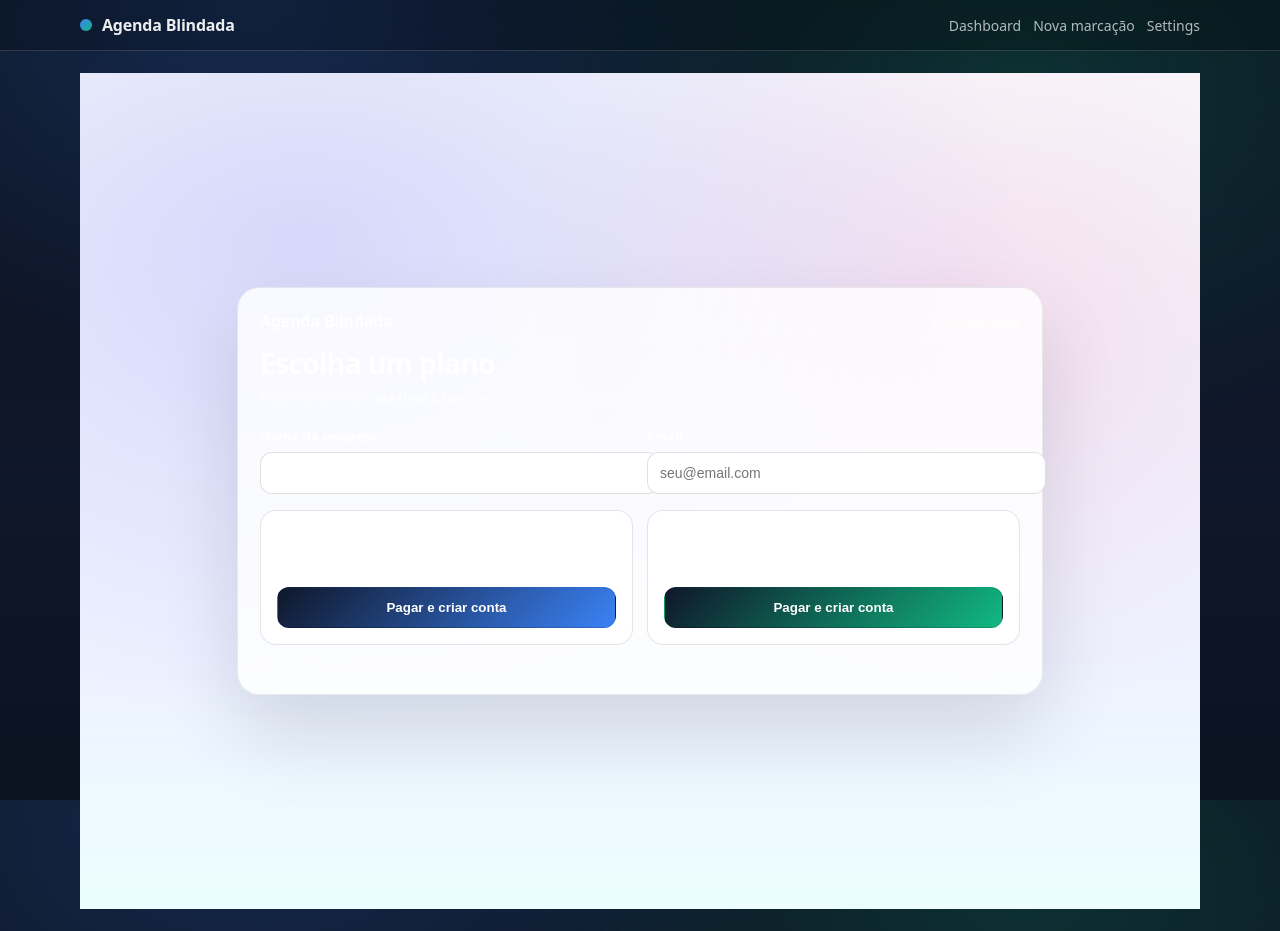
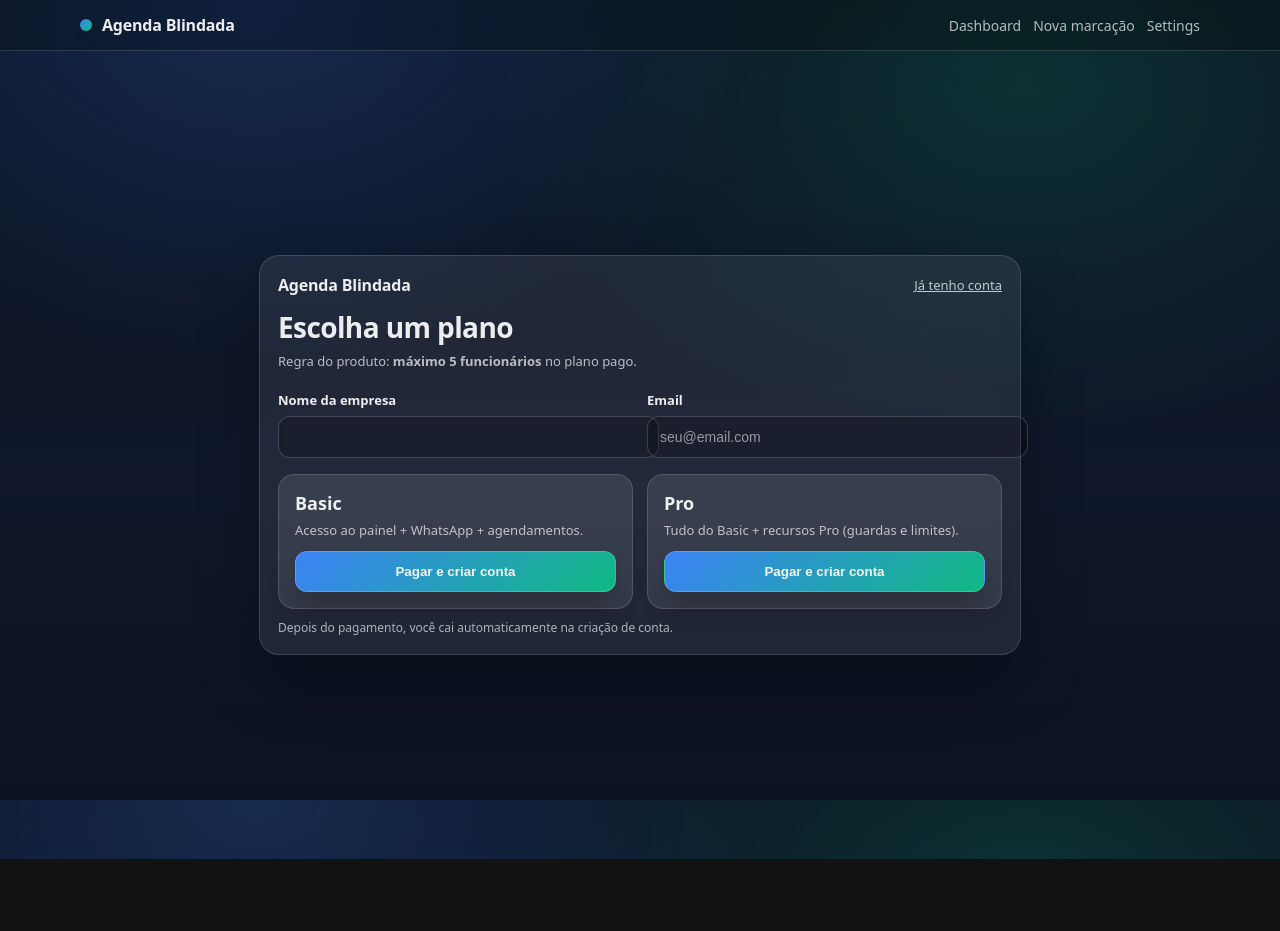
Before and after one commit to carlosleme1978-stack/Agenda-Blindada-MVP, a Next.js app: page /planos in a window 1280 px wide. After the commit the page ends 859 px from the top, so only its background shows below. Built offline with nearby package versions, Linux system fonts and the light colour scheme.

Commit message:
acertos ainda

```diff
--- a/src/app/planos/page.tsx
+++ b/src/app/planos/page.tsx
@@ -33,41 +33,13 @@ export default function PlanosPage() {
     }
   }
 
-  const inputStyle = {
-    width: '100%',
-    padding: '12px 12px',
-    borderRadius: 12,
-    border: '1px solid rgba(2, 6, 23, 0.12)',
-    outline: 'none',
-    fontSize: 14,
-    background: 'rgba(255,255,255,0.95)',
-  } as const;
-
   return (
-    <main
-      style={{
-        minHeight: '100vh',
-        display: 'grid',
-        placeItems: 'center',
-        padding: 18,
-        background:
-          'radial-gradient(1200px 800px at 20% 20%, rgba(99,102,241,0.22), transparent 60%), radial-gradient(900px 700px at 80% 30%, rgba(236,72,153,0.14), transparent 55%), linear-gradient(180deg, #f8fafc 0%, #eef2ff 70%, #ecfeff 100%)',
-      }}
-    >
-      <div
-        style={{
-          width: '100%',
-          maxWidth: 760,
-          borderRadius: 22,
-          border: '1px solid rgba(2,6,23,0.08)',
-          background: 'rgba(255,255,255,0.82)',
-          boxShadow: '0 40px 80px rgba(2,6,23,0.12)',
-          padding: 22,
-        }}
-      >
+    <main style={{ minHeight: 'calc(100vh - 72px)', display: 'grid', placeItems: 'center', padding: 18 }}>
+      <div className="ab-card" style={{ width: '100%', maxWidth: 760 }}>
+        <div className="ab-card-inner">
         <div style={{ display: 'flex', justifyContent: 'space-between', alignItems: 'center' }}>
           <strong style={{ letterSpacing: -0.2 }}>Agenda Blindada</strong>
-          <Link href='/login' style={{ fontSize: 13, opacity: 0.75 }}>
+          <Link href='/login' style={{ fontSize: 13, opacity: 0.8, color: 'var(--text)' }}>
             Já tenho conta
           </Link>
         </div>
@@ -82,12 +54,13 @@ export default function PlanosPage() {
         <div style={{ display: 'grid', gridTemplateColumns: '1fr 1fr', gap: 14 }}>
           <div>
             <label style={{ fontSize: 13, fontWeight: 800 }}>Nome da empresa</label>
-            <input style={{ ...inputStyle, marginTop: 6 }} value={companyName} onChange={(e) => setCompanyName(e.target.value)} />
+            <input className="ab-input" style={{ marginTop: 6 }} value={companyName} onChange={(e) => setCompanyName(e.target.value)} />
           </div>
           <div>
             <label style={{ fontSize: 13, fontWeight: 800 }}>Email</label>
             <input
-              style={{ ...inputStyle, marginTop: 6 }}
+              className="ab-input"
+              style={{ marginTop: 6 }}
               value={email}
               onChange={(e) => setEmail(e.target.value)}
               placeholder='seu@email.com'
@@ -99,45 +72,27 @@ export default function PlanosPage() {
         <div style={{ height: 16 }} />
 
         <div style={{ display: 'grid', gridTemplateColumns: '1fr 1fr', gap: 14 }}>
-          <div style={{ border: '1px solid rgba(2,6,23,0.10)', borderRadius: 16, padding: 16, background: 'rgba(255,255,255,0.9)' }}>
+          <div style={{ border: '1px solid var(--card-border)', borderRadius: 16, padding: 16, background: 'var(--card-bg-strong)' }}>
             <h2 style={{ margin: 0, fontSize: 18 }}>Basic</h2>
             <p style={{ margin: '6px 0 12px', opacity: 0.75, fontSize: 13 }}>Acesso ao painel + WhatsApp + agendamentos.</p>
             <button
               onClick={() => checkout('basic')}
               disabled={loading !== null}
-              style={{
-                width: '100%',
-                padding: '12px 14px',
-                borderRadius: 12,
-                border: '1px solid rgba(2, 6, 23, 0.10)',
-                cursor: 'pointer',
-                fontWeight: 900,
-                color: 'white',
-                background: 'linear-gradient(135deg, rgba(15,23,42,1), rgba(59,130,246,1))',
-                opacity: loading ? 0.85 : 1,
-              }}
+              className="ab-btn ab-btn-primary"
+              style={{ width: '100%', padding: '12px 14px', opacity: loading ? 0.85 : 1 }}
             >
               {loading === 'basic' ? 'A abrir pagamento...' : 'Pagar e criar conta'}
             </button>
           </div>
 
-          <div style={{ border: '1px solid rgba(2,6,23,0.10)', borderRadius: 16, padding: 16, background: 'rgba(255,255,255,0.9)' }}>
+          <div style={{ border: '1px solid var(--card-border)', borderRadius: 16, padding: 16, background: 'var(--card-bg-strong)' }}>
             <h2 style={{ margin: 0, fontSize: 18 }}>Pro</h2>
             <p style={{ margin: '6px 0 12px', opacity: 0.75, fontSize: 13 }}>Tudo do Basic + recursos Pro (guardas e limites).</p>
             <button
               onClick={() => checkout('pro')}
               disabled={loading !== null}
-              style={{
-                width: '100%',
-                padding: '12px 14px',
-                borderRadius: 12,
-                border: '1px solid rgba(2, 6, 23, 0.10)',
-                cursor: 'pointer',
-                fontWeight: 900,
-                color: 'white',
-                background: 'linear-gradient(135deg, rgba(15,23,42,1), rgba(16,185,129,1))',
-                opacity: loading ? 0.85 : 1,
-              }}
+              className="ab-btn ab-btn-primary"
+              style={{ width: '100%', padding: '12px 14px', opacity: loading ? 0.85 : 1 }}
             >
               {loading === 'pro' ? 'A abrir pagamento...' : 'Pagar e criar conta'}
             </button>
@@ -154,6 +109,7 @@ export default function PlanosPage() {
         <p style={{ margin: 0, opacity: 0.7, fontSize: 12 }}>
           Depois do pagamento, você cai automaticamente na criação de conta.
         </p>
+        </div>
       </div>
     </main>
   );
```
Also changed, not shown: src/app/api/auth/logout/route.ts (+18 -6 lines), src/app/dashboard/new/NewClient.tsx (+13 -33 lines), src/app/dashboard/services/ServicesClient.tsx (+42 -13 lines), src/app/signup/SignupClient.tsx (+15 -48 lines).
